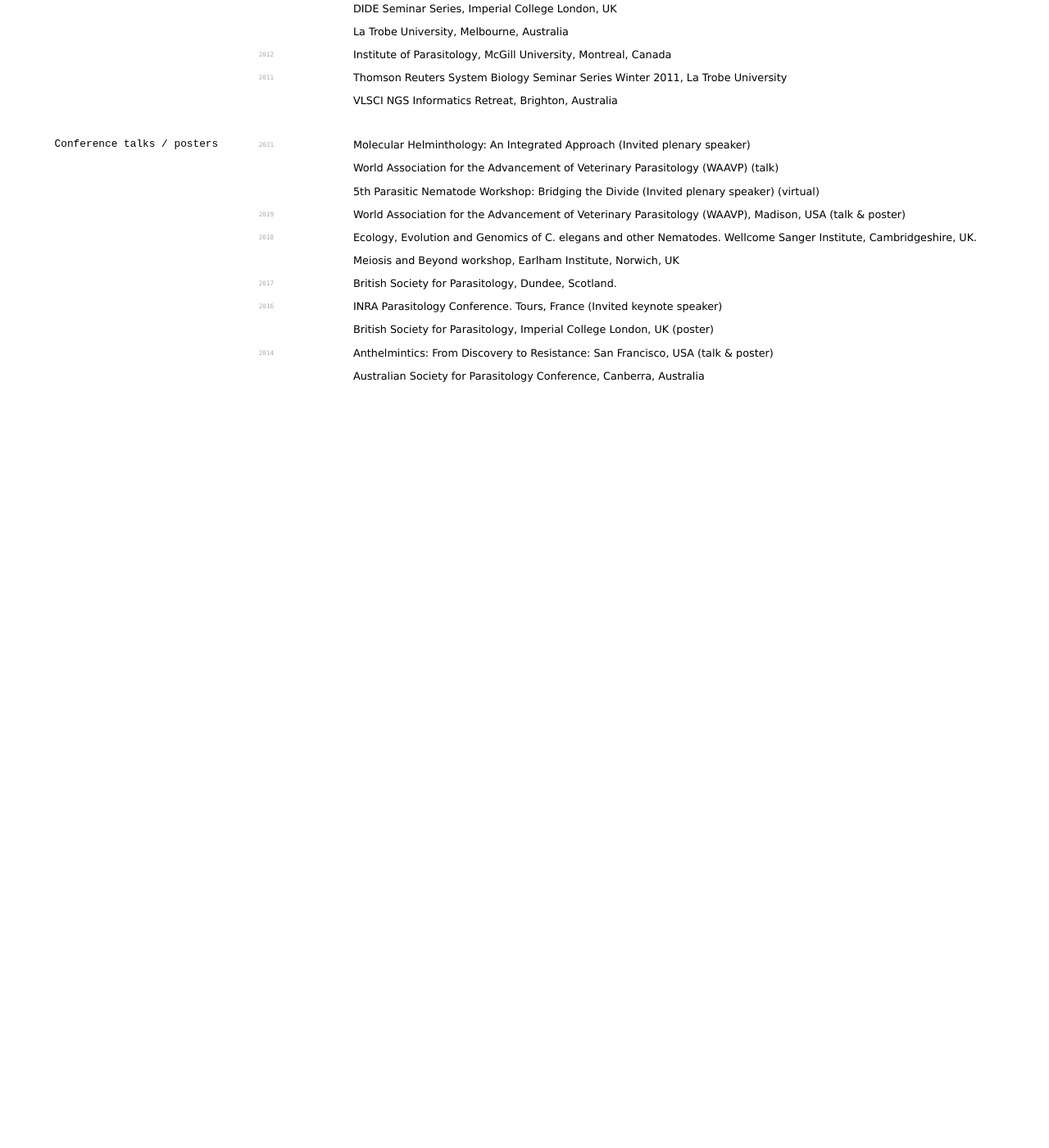
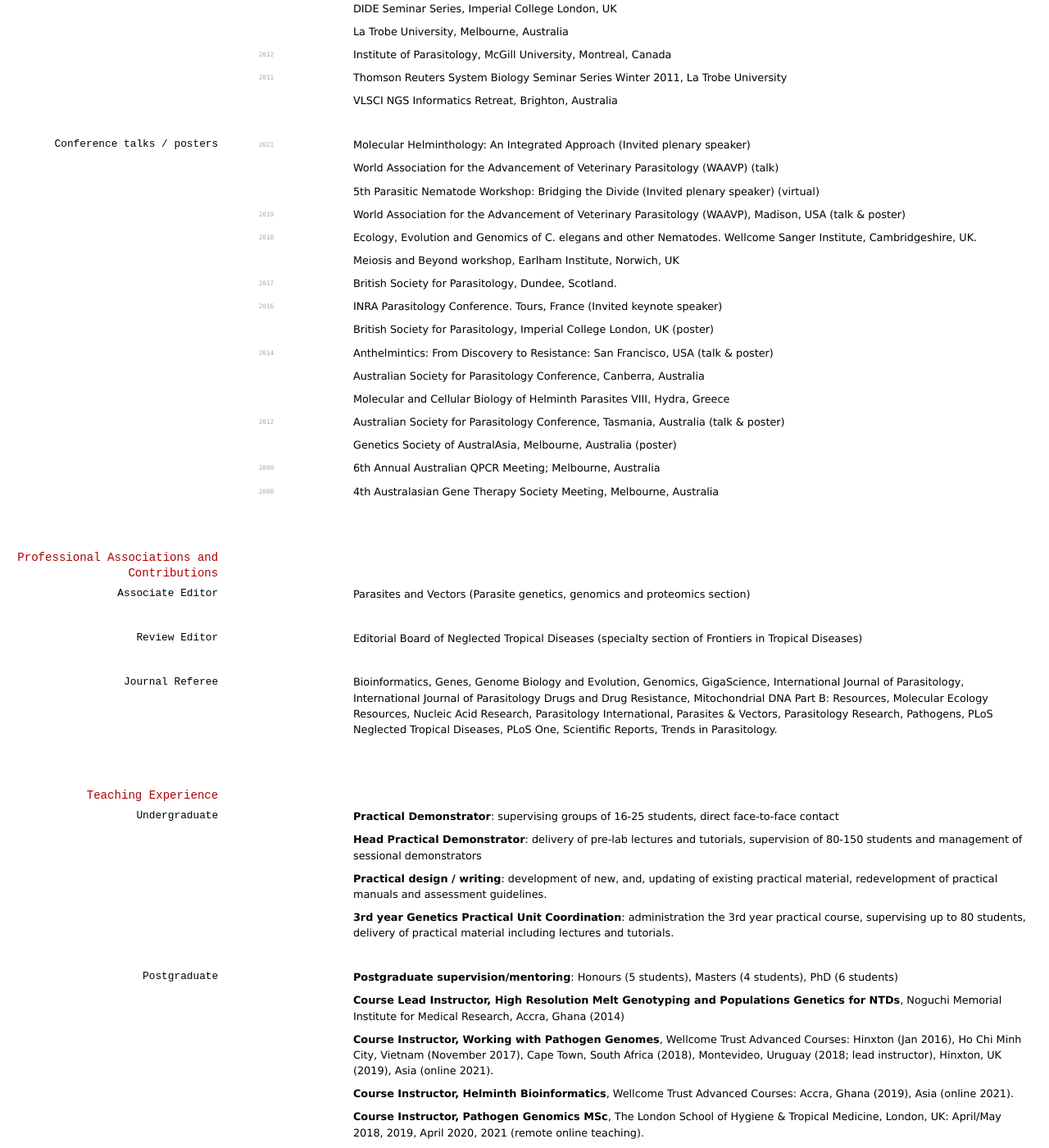
Before and after one commit to elipapa/markdown-cv, a Jekyll site: the page built from index.md, in a window 1280 px wide and 1400 px high, scrolled down 4350 px. Shown: the whole window at 82% size. Built offline with Jekyll 4.4.1, drawn with Linux system fonts in a browser that asks for light colours; before the commit the page ends 4827 px from its top, so only the background shows below that.

Commit message:
Update index.md

```diff
--- a/index.md
+++ b/index.md
@@ -261,6 +261,51 @@ Anthelmintics: From Discovery to Resistance: San Francisco, USA (talk & poster)
 
 Australian Society for Parasitology Conference, Canberra, Australia
 
+Molecular and Cellular Biology of Helminth Parasites VIII, Hydra, Greece
+
+`2012`
+Australian Society for Parasitology Conference, Tasmania, Australia (talk & poster)
+
+Genetics Society of AustralAsia, Melbourne, Australia (poster)
+
+`2009`
+6th Annual Australian QPCR Meeting; Melbourne, Australia
+
+`2008`
+4th Australasian Gene Therapy Society Meeting, Melbourne, Australia
+
+
+## Professional Associations and Contributions
+### Associate Editor
+Parasites and Vectors (Parasite genetics, genomics and proteomics section)
+
+### Review Editor
+Editorial Board of Neglected Tropical Diseases (specialty section of Frontiers in Tropical Diseases)
+
+### Journal Referee
+Bioinformatics, Genes, Genome Biology and Evolution, Genomics, GigaScience, International Journal of Parasitology, International Journal of Parasitology Drugs and Drug Resistance, Mitochondrial DNA Part B: Resources, Molecular Ecology Resources, Nucleic Acid Research, Parasitology International, Parasites & Vectors, Parasitology Research, Pathogens, PLoS Neglected Tropical Diseases, PLoS One, Scientific Reports, Trends in Parasitology.
+
+## Teaching Experience
+### Undergraduate
+**Practical Demonstrator**: supervising groups of 16-25 students, direct face-to-face contact
+
+**Head Practical Demonstrator**: delivery of pre-lab lectures and tutorials, supervision of 80-150 students and management of sessional demonstrators
+
+**Practical design / writing**: development of new, and, updating of existing practical material, redevelopment of practical manuals and assessment guidelines.
+
+**3rd year Genetics Practical Unit Coordination**: administration the 3rd year practical course, supervising up to 80 students, delivery of practical material including lectures and tutorials.
+
+### Postgraduate
+**Postgraduate supervision/mentoring**: Honours (5 students), Masters (4 students), PhD (6 students)
+
+**Course Lead Instructor, High Resolution Melt Genotyping and Populations Genetics for NTDs**, Noguchi Memorial Institute for Medical Research, Accra, Ghana (2014)
+
+**Course Instructor, Working with Pathogen Genomes**, Wellcome Trust Advanced Courses: Hinxton (Jan 2016), Ho Chi Minh City, Vietnam (November 2017), Cape Town, South Africa (2018), Montevideo, Uruguay (2018; lead instructor), Hinxton, UK (2019), Asia (online 2021).
+
+**Course Instructor, Helminth Bioinformatics**, Wellcome Trust Advanced Courses: Accra, Ghana (2019), Asia (online 2021).
+
+**Course Instructor, Pathogen Genomics MSc**, The London School of Hygiene & Tropical Medicine, London, UK: April/May 2018, 2019, April 2020, 2021 (remote online teaching).
+
 
 
 
```
